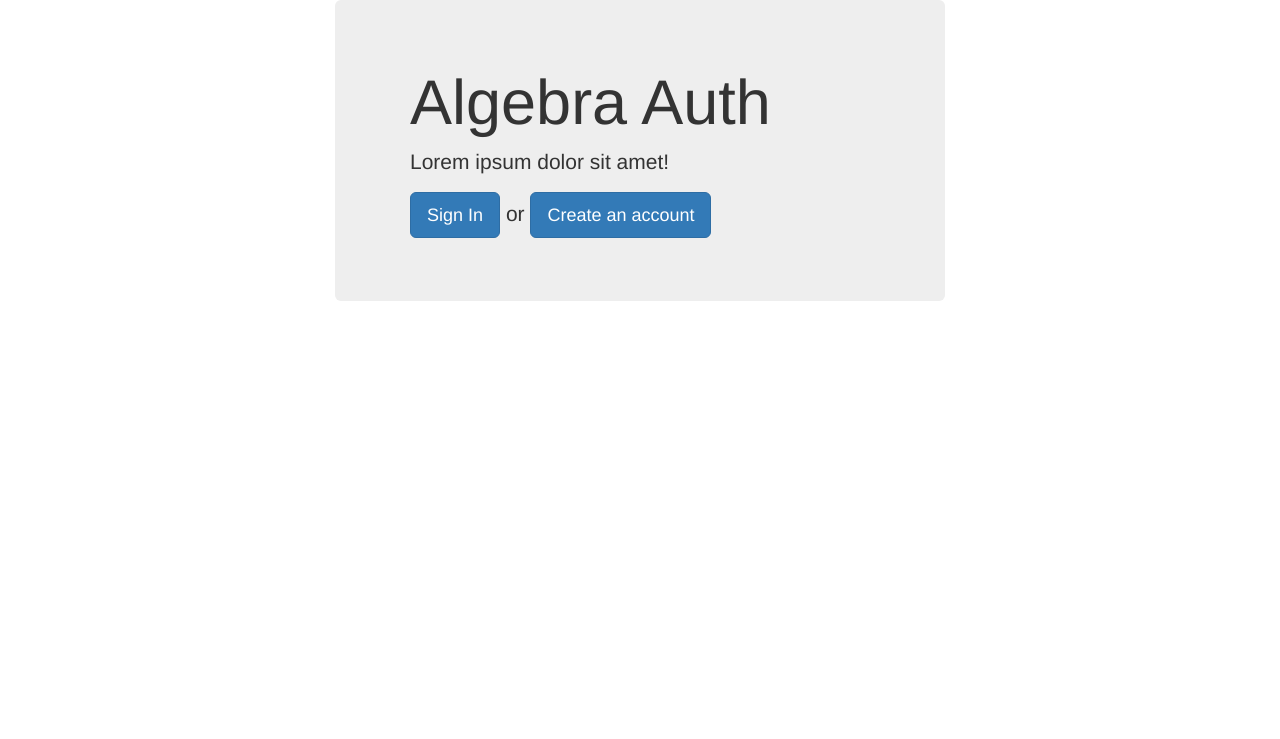
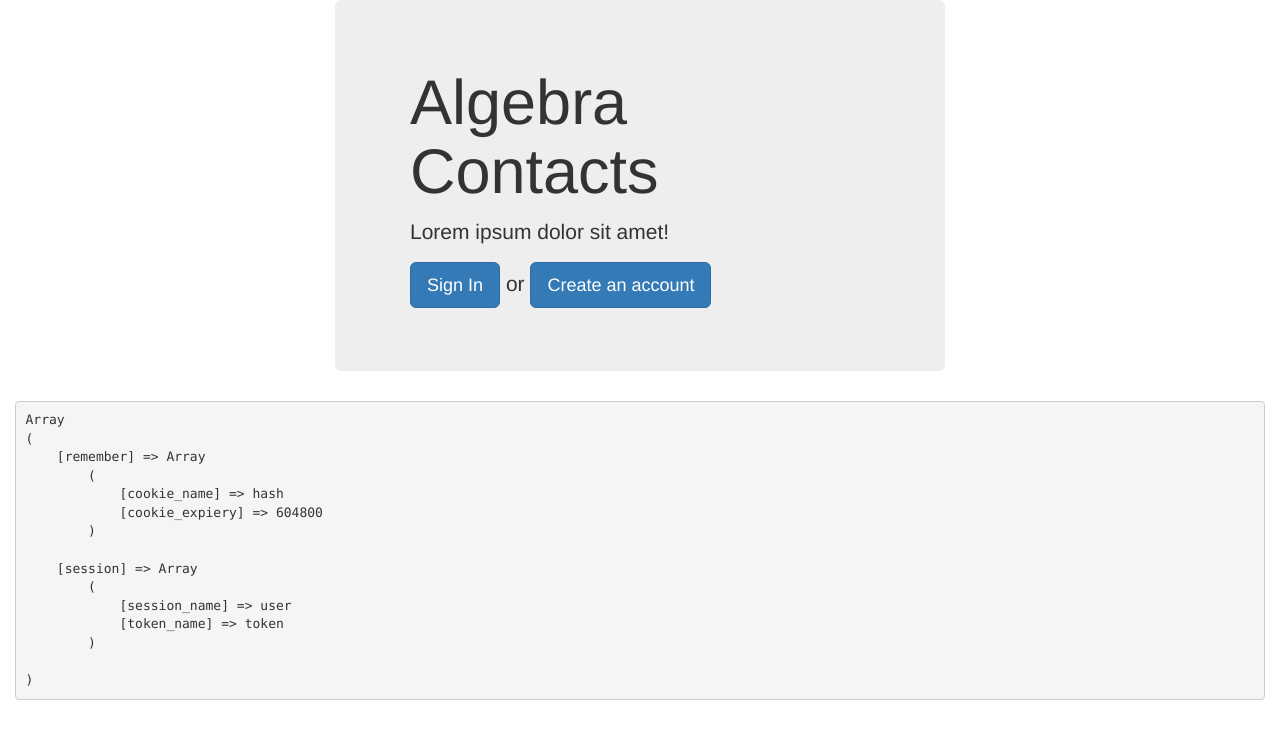
Before and after one commit to antoniopopic/AlgebraContacts, a PHP site: page / in a window 1280 px wide. Shown: the top 739 px of the page. Run offline with PHP 8.4, Linux system fonts and the light colour scheme.

Commit message:
Created config system

```diff
--- /dev/null
+++ b/classes/Config.php
@@ -0,0 +1,14 @@
+<?php
+
+class Config{
+
+    public static function get($path = null){
+        if($path){
+            $items = require_once 'config/'. $path.'.php';
+            return $items;
+        }
+        return false;
+    }
+}
+
+?>
--- /dev/null
+++ b/config/app.php
@@ -0,0 +1,8 @@
+<?php
+
+return[
+    'name' => 'Algebra Contacts',
+    'error_reporting' => 1
+];
+
+?>
--- /dev/null
+++ b/config/session.php
@@ -0,0 +1,14 @@
+<?php
+
+return[
+    'remember' =>[
+        'cookie_name'    => 'hash',
+        'cookie_expiery' => 604800 //tjedan dana
+    ],
+    'session'  =>[
+        'session_name'   => 'user',
+        'token_name'     => 'token'
+    ]
+]
+
+?>
--- a/core/init.php
+++ b/core/init.php
@@ -1,8 +1,10 @@
 <?php
 
 error_reporting(E_ALL);
+//$displayErrors = Config::get('app')['error_reporting'];
 ini_set('display_errors', 1);
-ini_set('display_startup_errors', true);
+ini_set('display_startup_errors', 1);
+
 
 session_start();
 //session_regenerate_id();
--- a/index.php
+++ b/index.php
@@ -8,8 +8,9 @@ Helper::getHeader('Algebra Contacts', 'main-header');
 		<div class="col-xs-12 col-md-8 col-lg-6 col-md-offset-2 col-lg-offset-3">
 			<div class="jumbotron">
 				<div class="container">
-					<h1>Algebra Auth</h1>
+					<h1><?php echo Config::get('app')['name'] ?></h1>
 					<p>Lorem ipsum dolor sit amet!</p>
+					<p><?php Config::get('app') ?></p>
 					<p>
 						<a class="btn btn-primary btn-lg" href="login.php" role="button">Sign In</a>
 						or
@@ -21,5 +22,10 @@ Helper::getHeader('Algebra Contacts', 'main-header');
 	</div>
 
 <?php
+
+echo '<pre>';
+print_r (Config::get('session'));
+echo '</pre>';
+
 Helper::getFooter();
 ?>
```
Also changed, not shown: config/database.php (added, +26 -0 lines).
